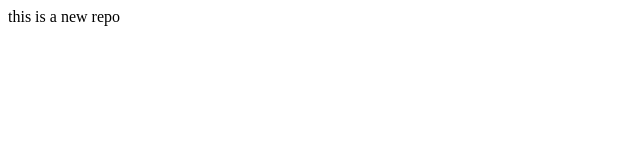
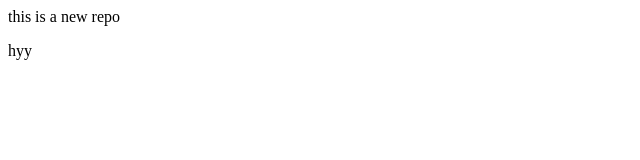
Before and after one commit to Sidhuprakash-creater/localrepo, a plain HTML site: page index.html in a window 1280 px wide. Shown: the full height of the page, 0-640 px from the left. Drawn offline with Linux system fonts and the light colour scheme.

Commit message:
add a para

```diff
--- a/index.html
+++ b/index.html
@@ -1 +1,2 @@
 <p>this is a new repo</p>
+<p>hyy</p>
```
